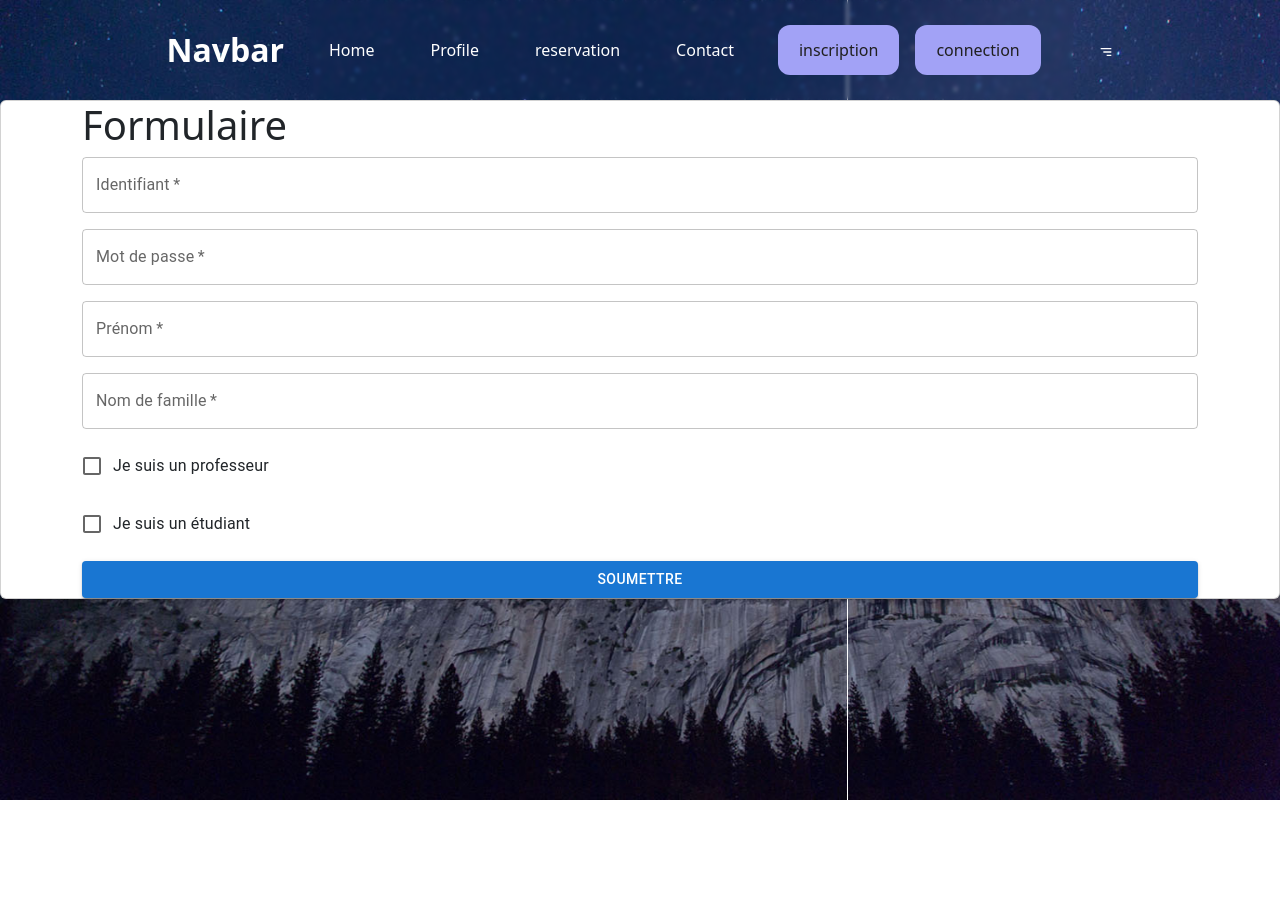
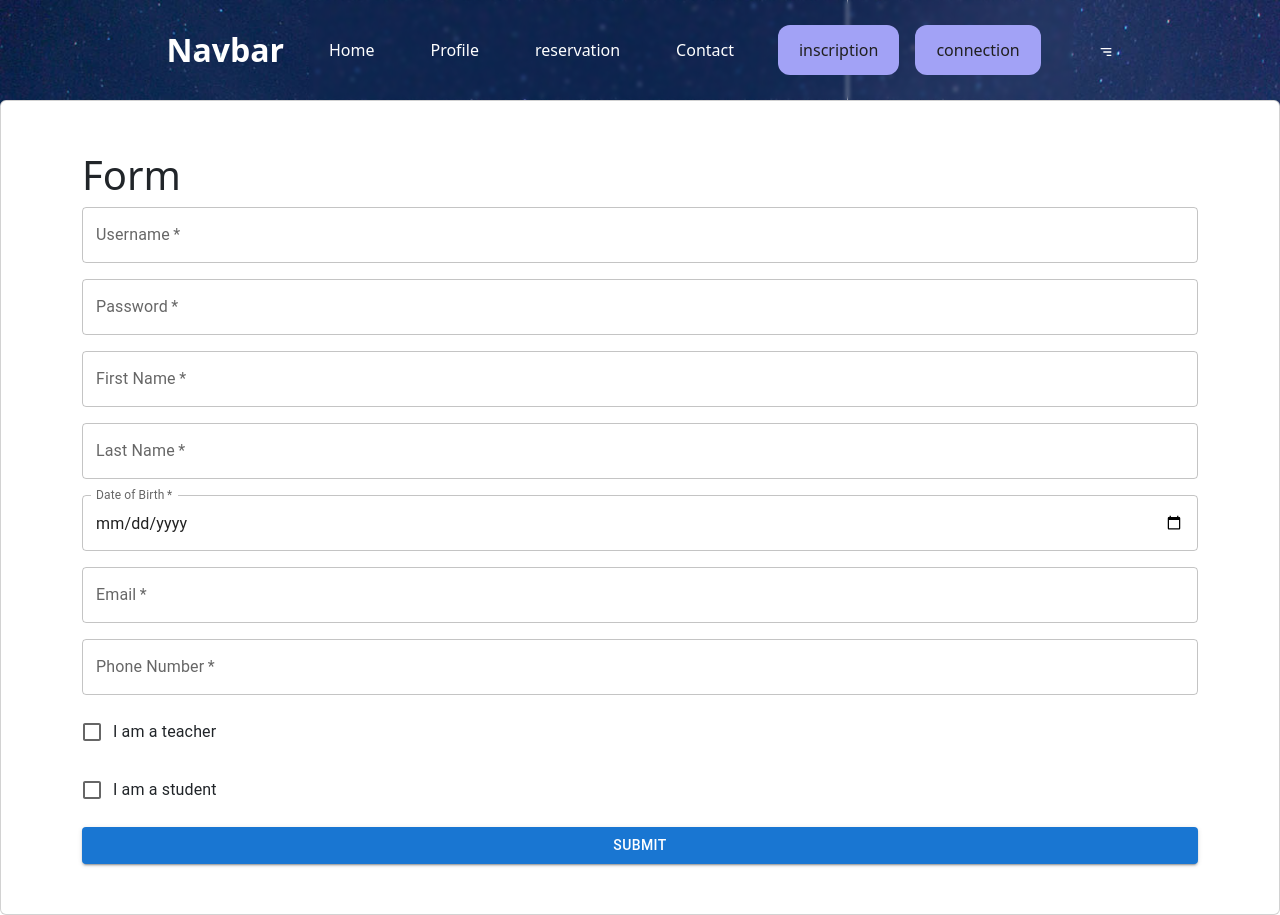
Before and after one commit to nualima/Skolea, a React (Create React App) app in the folder skolea-front/: page /newUserForm in a window 1280 px wide. Before the commit the page ends 800 px from the top, so only its background shows below. Built offline with nearby package versions, Linux system fonts and the light colour scheme.

Commit message:
complete le formulaire de nouvel utilisateur

```diff
--- a/skolea-front/src/view/NewUserForm.jsx
+++ b/skolea-front/src/view/NewUserForm.jsx
@@ -6,14 +6,8 @@ import FormControlLabel from '@mui/material/FormControlLabel';
 import Button from '@mui/material/Button';
 
 import {
-
   Container,
-  Row,
-  Col,
   Card,
-  CardBody,
-  // Button,
-
 } from "reactstrap";
 
 const NewUserForm = () => {
@@ -21,8 +15,12 @@ const NewUserForm = () => {
   const [password, setPassword] = useState('');
   const [firstName, setFirstName] = useState('');
   const [lastName, setLastName] = useState('');
+  const [dateOfBirth, setDateOfBirth] = useState('');
+  const [email, setEmail] = useState('');
+  const [phoneNumber, setPhoneNumber] = useState('');
   const [isTeacher, setIsTeacher] = useState(false);
   const [isStudent, setIsStudent] = useState(false);
+  const [educationLevel, setEducationLevel] = useState('');
 
   const handleUsernameChange = (event) => {
     setUsername(event.target.value);
@@ -40,6 +38,18 @@ const NewUserForm = () => {
     setLastName(event.target.value);
   };
 
+  const handleDateOfBirthChange = (event) => {
+    setDateOfBirth(event.target.value);
+  };
+
+  const handleEmailChange = (event) => {
+    setEmail(event.target.value);
+  };
+
+  const handlePhoneNumberChange = (event) => {
+    setPhoneNumber(event.target.value);
+  };
+
   const handleCheckboxChangeTeacher = (event) => {
     setIsTeacher(event.target.checked);
     setIsStudent(false);
@@ -50,19 +60,20 @@ const NewUserForm = () => {
     setIsTeacher(false);
   };
 
+  const handleEducationLevelChange = (event) => {
+    setEducationLevel(event.target.value);
+  };
+
   const handleSubmit = (event) => {
     event.preventDefault();
-    console.log(`Submitting form with username: ${username}, password: ${password}, firstName: ${firstName}, lastName: ${lastName}, isTeacher: ${isTeacher}`);
+    console.log(`Submitting form with username: ${username}, password: ${password}, firstName: ${firstName}, lastName: ${lastName}, dateOfBirth: ${dateOfBirth}, email: ${email}, phoneNumber: ${phoneNumber}, isTeacher: ${isTeacher}, educationLevel: ${educationLevel}`);
   };
 
   return (
-
-    <>
-
-    <Card>
+    <Card style={{ paddingTop: "50px", paddingBottom: "50px" }}>
       <Container>
         <div className="form-container">
-            <h1>Formulaire</h1>
+          <h1>Form</h1>
           <form onSubmit={handleSubmit}>
             <Box
               component="div"
@@ -75,14 +86,14 @@ const NewUserForm = () => {
               <TextField
                 required
                 id="username"
-                  label="Identifiant"
+                label="Username"
                 value={username}
                 onChange={handleUsernameChange}
               />
               <TextField
                 required
                 id="password"
-                  label="Mot de passe"
+                label="Password"
                 type="password"
                 value={password}
                 onChange={handlePasswordChange}
@@ -90,16 +101,42 @@ const NewUserForm = () => {
               <TextField
                 required
                 id="firstName"
-                  label="Prénom"
+                label="First Name"
                 value={firstName}
                 onChange={handleFirstNameChange}
               />
               <TextField
                 required
                 id="lastName"
-                  label="Nom de famille"
+                label="Last Name"
                 value={lastName}
                 onChange={handleLastNameChange}
+              />
+              <TextField
+                required
+                id="dateOfBirth"
+                label="Date of Birth"
+                type="date"
+                value={dateOfBirth}
+                onChange={handleDateOfBirthChange}
+                InputLabelProps={{
+                  shrink: true,
+                }}
+              />
+              <TextField
+                required
+                id="email"
+                label="Email"
+                type="email"
+                value={email}
+                onChange={handleEmailChange}
+              />
+              <TextField
+                required
+                id="phoneNumber"
+                label="Phone Number"
+                value={phoneNumber}
+                onChange={handlePhoneNumberChange}
               />
               <FormControlLabel
                 control={
@@ -108,7 +145,7 @@ const NewUserForm = () => {
                     onChange={handleCheckboxChangeTeacher}
                   />
                 }
-                  label="Je suis un professeur"
+                label="I am a teacher"
               />
               <FormControlLabel
                 control={
@@ -117,18 +154,25 @@ const NewUserForm = () => {
                     onChange={handleCheckboxChangeStudent}
                   />
                 }
-                  label="Je suis un étudiant"
+                label="I am a student"
               />
+              {isStudent && (
+                <TextField
+                  required
+                  id="educationLevel"
+                  label="Education Level"
+                  value={educationLevel}
+                  onChange={handleEducationLevelChange}
+                />
+              )}
               <Button type="submit" variant="contained" color="primary">
-                  Soumettre
+                Submit
               </Button>
             </Box>
           </form>
         </div>
-
       </Container>
     </Card>
-    </>
   );
 };
 
```
Lines whose indentation alone changed are shown as unchanged.
